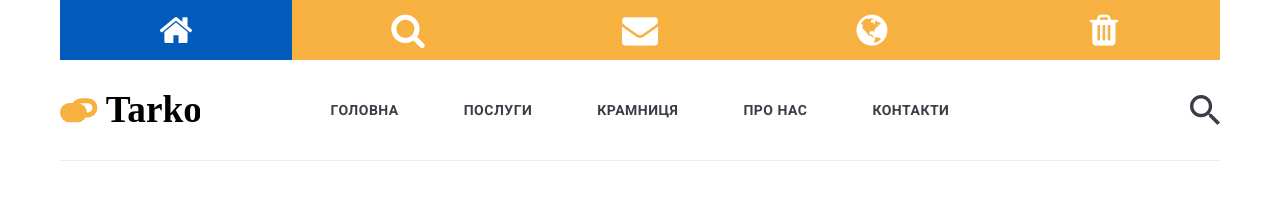
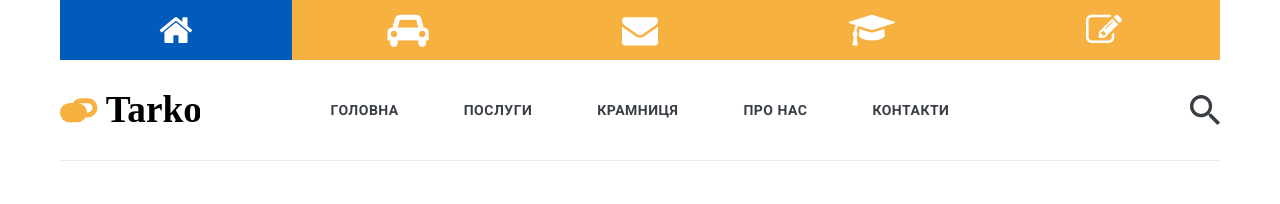
Before and after one commit to itarko/itarko.github.io, a Jekyll site: the page built from _pages/01-posluhy.md, in a window 1280 px wide. Shown: the top 204 px of the page. Built offline with Jekyll 4.4.1, drawn with Linux system fonts in a browser that asks for light colours; nearby versions of some CDN libraries.

Commit message:
Update header.html

```diff
--- a/_includes/header.html
+++ b/_includes/header.html
@@ -34,11 +34,11 @@ body {margin:0;}
 <body>
 
 <div class="icon-bar-top">
-  <a class="active-top" href="#"><i class="fa fa-home"></i></a>
-  <a href="#"><i class="fa fa-search"></i></a>
+  <a class="active-top" href="https://tarko.pp.ua/"><i class="fa fa-home"></i></a>
+  <a href="#"><i class="fa fa-car"></i></a>
   <a href="#"><i class="fa fa-envelope"></i></a>
-  <a href="#"><i class="fa fa-globe"></i></a>
-  <a href="#"><i class="fa fa-trash"></i></a>
+  <a href="#"><i class="fa fa-graduation-cap"></i></a>
+  <a href="#"><i class="fa fa-pencil-square-o"></i></a>
 </div>
 
 </body>
```
